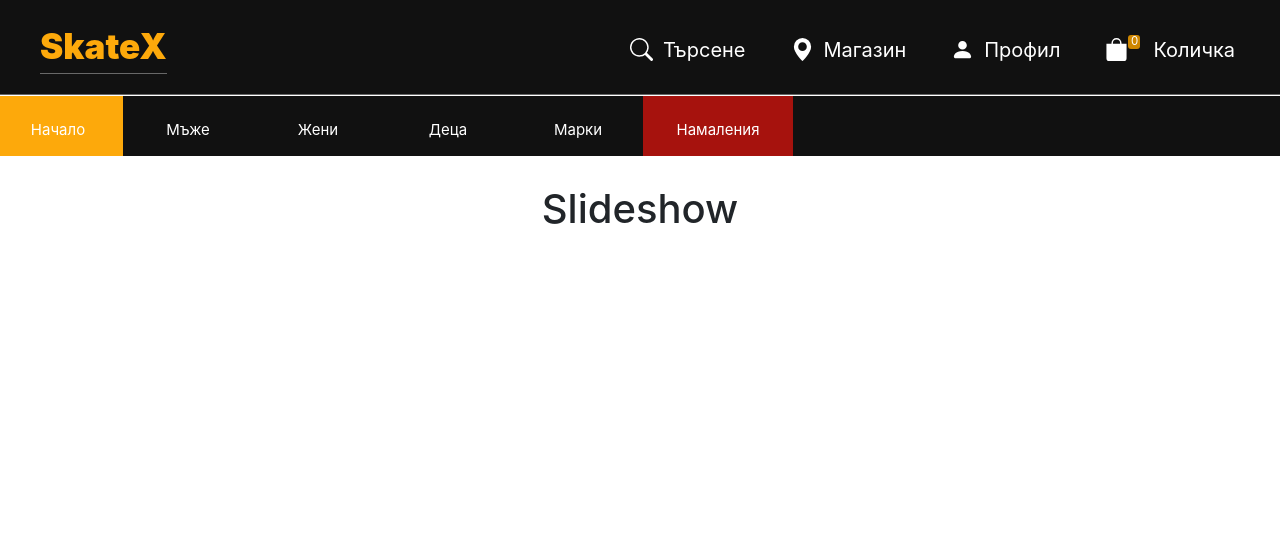
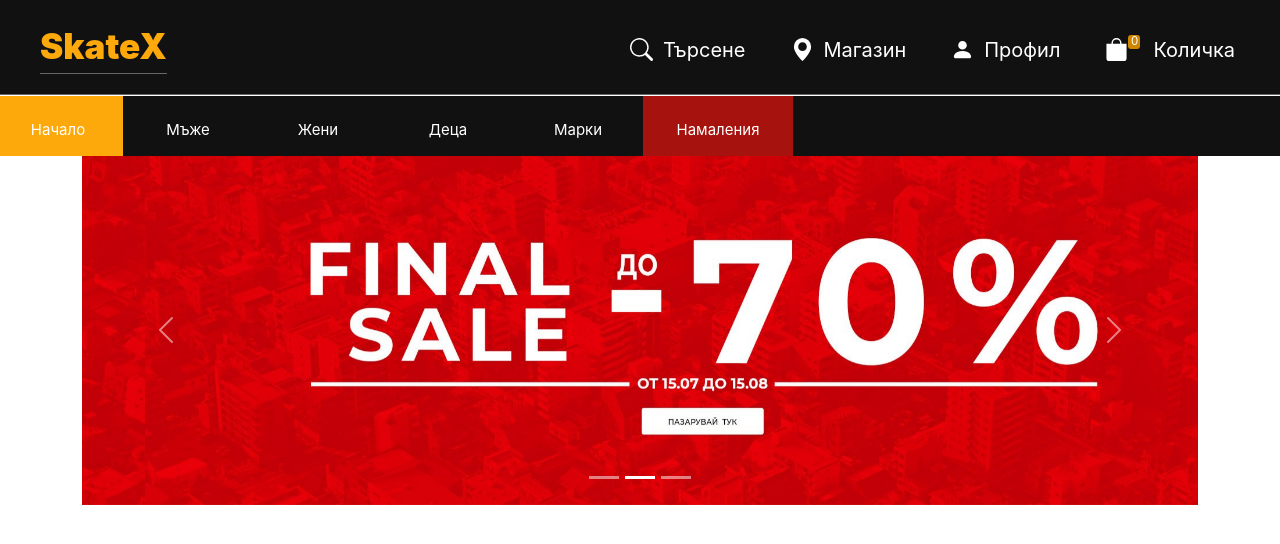
Before and after one commit to nikolaypleshkov/ecommerce_reactjs, a React (Create React App) app: page / in a window 1280 px wide. Shown: the top 544 px of the page. Built offline with nearby package versions, Linux system fonts and the light colour scheme.

Commit message:
bootstraped-carousel

```diff
--- a/src/components/Slideshow/slideshow-component.js
+++ b/src/components/Slideshow/slideshow-component.js
@@ -1,10 +1,36 @@
 import React, { Component } from 'react'
 import './Slideshow.css'
+import sales from '../../img/sales.jpg'
 export default class Slideshow extends Component {
     render() {
         return (
-            <div className="sls-container">
-                <h1>Slideshow</h1>
+            <div className="container carousel-wrapper">
+                <div id="carouselExampleIndicators" class="carousel slide" data-bs-ride="carousel">
+  <div class="carousel-indicators">
+    <button type="button" data-bs-target="#carouselExampleIndicators" data-bs-slide-to="0" class="active" aria-current="true" aria-label="Slide 1"></button>
+    <button type="button" data-bs-target="#carouselExampleIndicators" data-bs-slide-to="1" aria-label="Slide 2"></button>
+    <button type="button" data-bs-target="#carouselExampleIndicators" data-bs-slide-to="2" aria-label="Slide 3"></button>
+  </div>
+  <div class="carousel-inner">
+    <div class="carousel-item active">
+      <img src={sales} class="d-block w-100" alt="..." />
+    </div>
+    <div class="carousel-item">
+      <img src={sales} class="d-block w-100" alt="..." />
+    </div>
+    <div class="carousel-item">
+      <img src={sales} class="d-block w-100" alt="..." />
+    </div>
+  </div>
+  <button class="carousel-control-prev" type="button" data-bs-target="#carouselExampleIndicators" data-bs-slide="prev">
+    <span class="carousel-control-prev-icon" aria-hidden="true"></span>
+    <span class="visually-hidden">Previous</span>
+  </button>
+  <button class="carousel-control-next" type="button" data-bs-target="#carouselExampleIndicators" data-bs-slide="next">
+    <span class="carousel-control-next-icon" aria-hidden="true"></span>
+    <span class="visually-hidden">Next</span>
+  </button>
+</div>
             </div>
         )
     }
```
